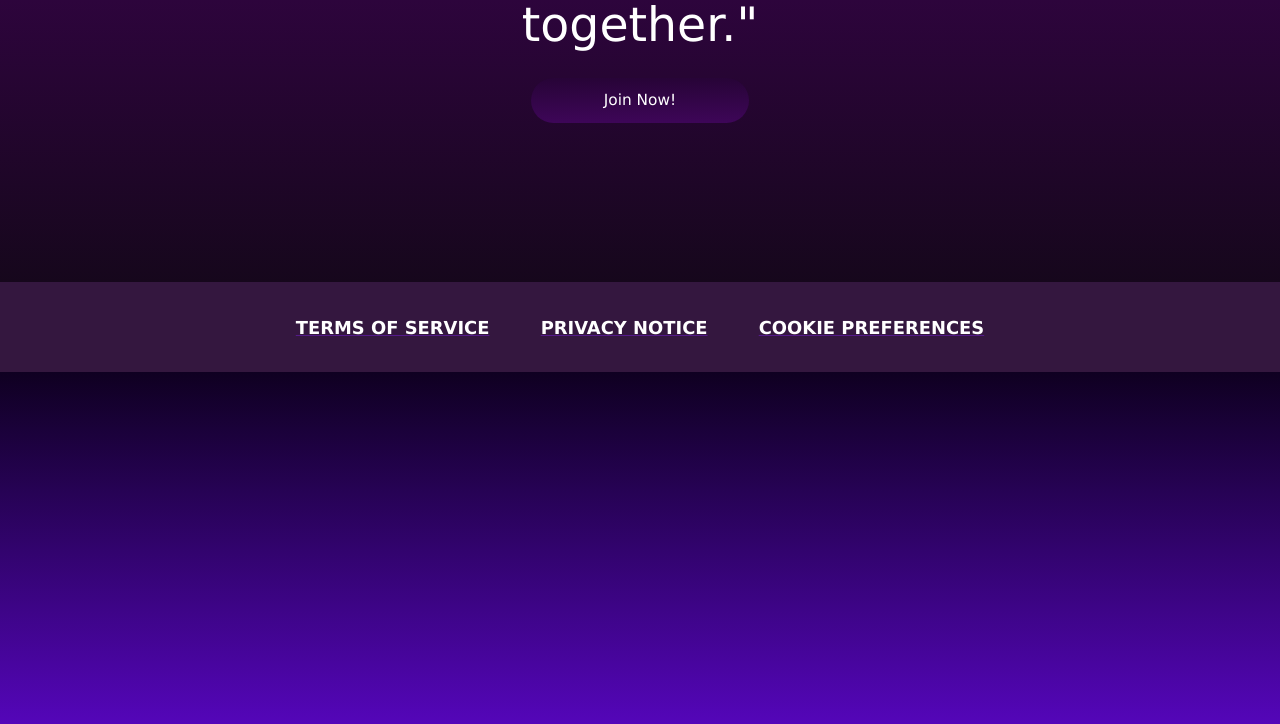
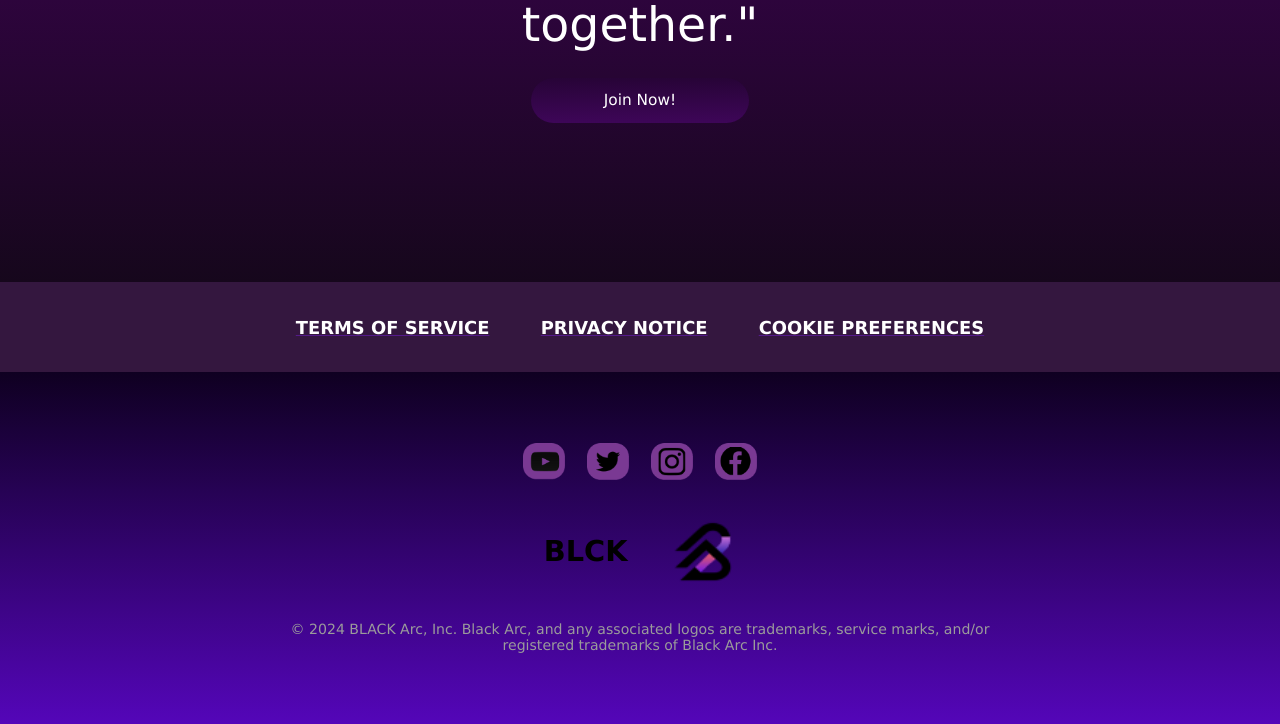
Before and after one commit to ejam2305/WebDevBlackArc, a plain HTML site: page index.html in a window 1280 px wide. Shown: the part 2440-3164 px from the top of the page. Drawn offline with Linux system fonts and the light colour scheme.

Commit message:
Finished Footer

```diff
--- a/index.html
+++ b/index.html
@@ -127,7 +127,21 @@
                 <a href=""><h1>PRIVACY NOTICE</h1></a>
                 <a href=""><h1>COOKIE PREFERENCES</h1></a>
             </div>
-            <div class="FooterBody"></div>
+            <div class="FooterBody">
+                <div class="FooterIcons">
+                    <img class="FooterImg" src="images/Footer1.png" alt="">
+                    <img class="FooterImg" src="images/Footer2.png" alt="">
+                    <img class="FooterImg" src="images/Footer3.png" alt="">
+                    <img class="FooterImg" src="images/Footer4.png" alt="">
+                </div>
+                <div class="FooterLogo">
+                    <h1>BLCK</h1>
+                    <img src="images/LogoNavBarAndroid.png" alt="">
+                </div>
+                <div class="FooterText">
+                    <p>© 2024 BLACK Arc, Inc. Black Arc, and any associated logos are trademarks, service marks, and/or registered trademarks of Black Arc Inc.</p>
+                </div>
+            </div>
         </div>
     </main>
 </body>
--- a/style.css
+++ b/style.css
@@ -443,6 +443,38 @@ span > span{
     width: 100%;
     height: calc(100% - 7vw);
     background-image: linear-gradient(#0F0021, #5406B9);
+    display: flex;
+    flex-direction: column;
+    justify-content: center;
+    align-items: center;
+    gap: 3vw;
+}
+.FooterIcons{
+    display: flex;
+    flex-direction: row;
+    gap: 1.75vw;
+}
+.FooterIcons > img{
+    width: 3.25vw;
+}
+.FooterLogo{
+    display: flex;
+    flex-direction: row;
+    gap: 3.5vw;
+    align-items: center;
+}
+.FooterLogo > h1{
+    font-size: 2.25vw;
+}
+.FooterLogo > img{
+    width: 5vw;
+    height: 5vw;
+}
+.FooterText > p{
+    width: 60vw;
+    color: #9B9B9B;
+    font-size: 1.1vw;
+    text-align: center;
 }
 
 
```
Also changed, not shown: images/Footer1.png (added), images/Footer2.png (added), images/Footer3.png (added), images/Footer4.png (added), images/Gold.png (deleted).
